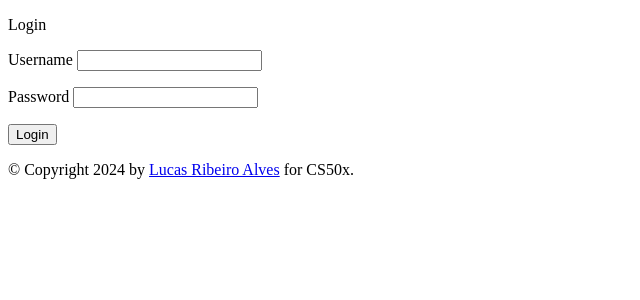
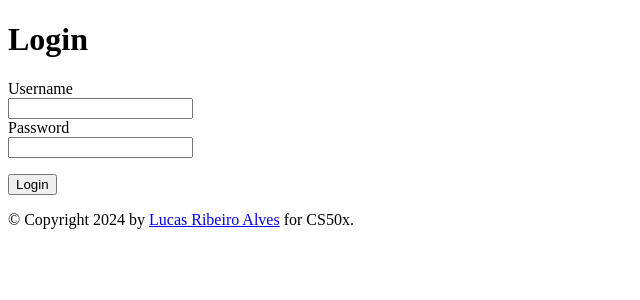
Before and after one commit to lribeiroalves/final_project, a Python web app: template PyTradeGames/blueprints/webui/templates/auth/login.html in a window 1280 px wide. Shown: the top 300 px of the page, without its empty margins (0-640 px from the left). Run offline with Jinja, Linux system fonts and the light colour scheme; the template is opened without the code that fills it, so the values that code supplies are empty, except form fields; form fields are guessed from the names that the template uses.

Commit message:
Update login.html

```diff
--- a/PyTradeGames/blueprints/webui/templates/auth/login.html
+++ b/PyTradeGames/blueprints/webui/templates/auth/login.html
@@ -3,19 +3,12 @@
 {% block title %}Login{% endblock %}
 
 {% block content %}
-    <p>Login</p>
-
-    <p>{{ current_user.is_anonymous }}</p>
-    <p>{{ current_user.is_authenticated }}</p>
-    <p>{{ current_user.is_active }}</p>
-    <p>{{ current_user.id }}</p>
-    <p>{{ current_user.username }}</p>
-    <p>{{ current_user.email }}</p>
+    <h1>Login</h1>
 
     <form action="{{url_for('webui.login')}}" method="post">
         {{ form.csrf_token }}
-        <p>{{ form.username.label }} {{ form.username(size=20) }}</p>
-        <p>{{ form.password.label }} {{ form.password(size=20)}}</p>
+        <p>{{ form.username.label }}<br>{{ form.username(size=20) }}<br>
+        {{ form.password.label }}<br>{{ form.password(size=20) }}</p>
         <input type="submit" value="Login">
     </form>
 
```
